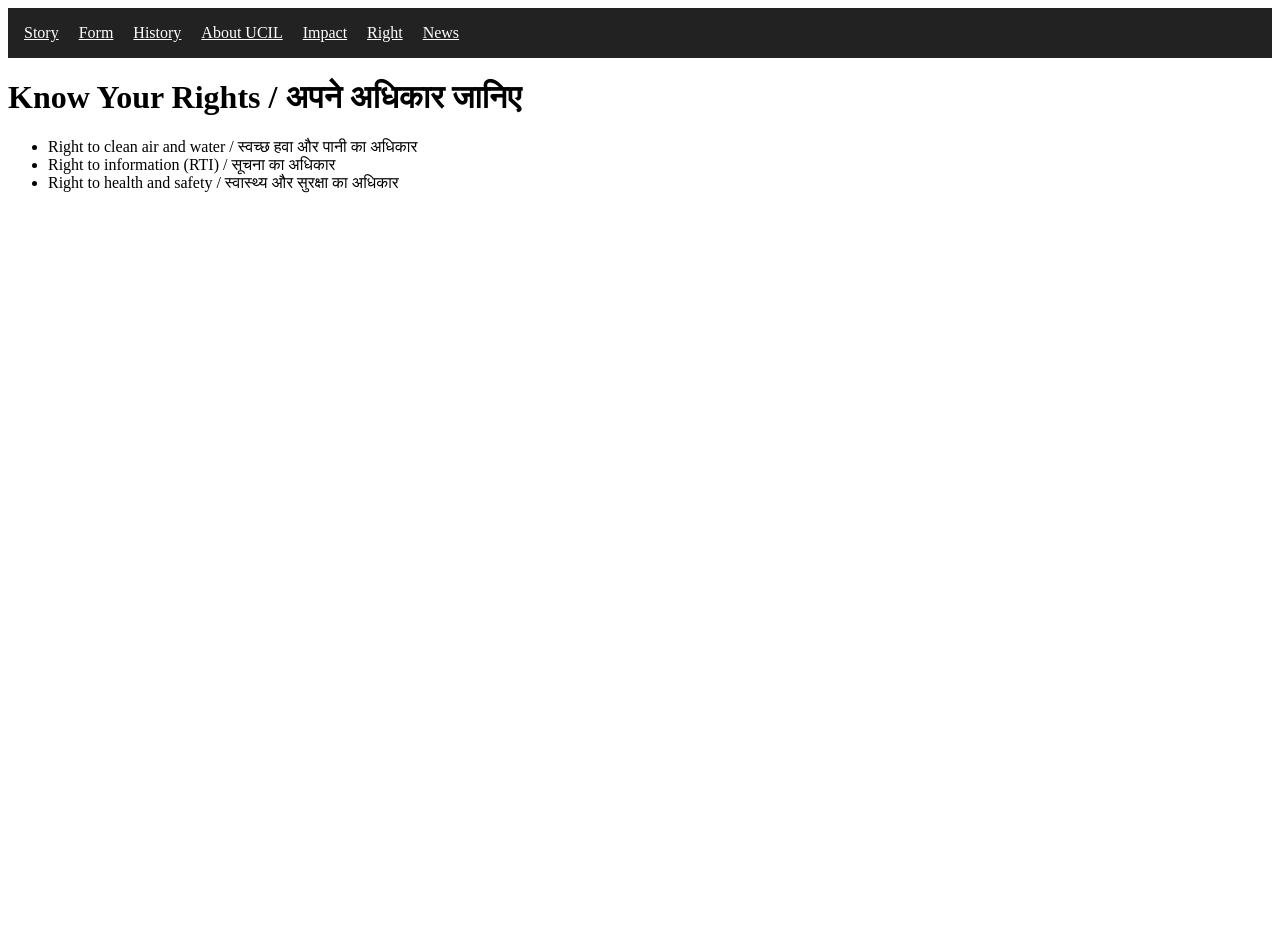
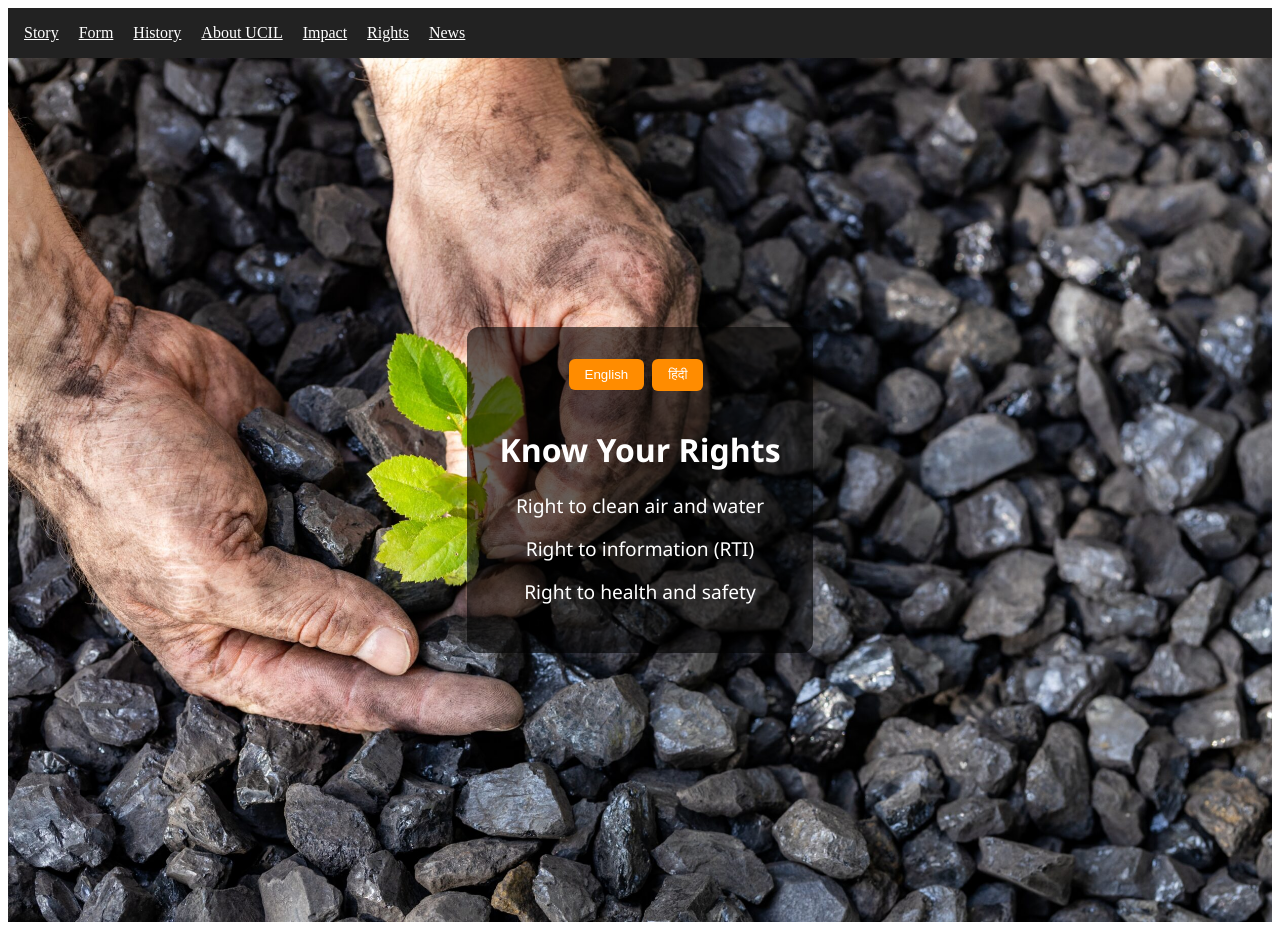
Before and after one commit to kavyamtomriddle/price-of-power-portal, a React (Create React App) app: page /rights in a window 1280 px wide. Before the commit the page ends 800 px from the top, so only its background shows below. Built offline with nearby package versions, Linux system fonts and the light colour scheme.

Commit message:
Update App.js with Story as homepage and smooth scroll

```diff
--- a/src/App.js
+++ b/src/App.js
@@ -1,15 +1,22 @@
-import React, { useState } from 'react';
+import React, { useState, useEffect } from 'react';
 import About from './components/About';
 import Rights from './components/Rights';
 import Impact from './components/Impact';
 import News from './components/News';
-
-import { BrowserRouter as Router, Routes, Route, Link } from 'react-router-dom';
-import GrievanceForm from './components/GrievanceForm.jsx';
-import History from './components/History.jsx';
-
+import GrievanceForm from './components/GrievanceForm';
+import History from './components/History';
 import Story from './components/Story';
 
+import { BrowserRouter as Router, Routes, Route, Link, Navigate, useLocation } from 'react-router-dom';
+
+// Smooth scroll to top on route change
+const ScrollToTop = () => {
+  const { pathname } = useLocation();
+  useEffect(() => {
+    window.scrollTo({ top: 0, behavior: 'smooth' });
+  }, [pathname]);
+  return null;
+};
 
 function App() {
   const [grievances, setGrievances] = useState([]);
@@ -20,29 +27,26 @@ function App() {
 
   return (
     <Router>
+      <ScrollToTop />
       <nav style={{ padding: '1rem', background: '#222', color: '#fff' }}>
-  <Link to="/story" style={{ color: 'white', marginRight: '20px' }}>Story</Link>
-  <Link to="/" style={{ color: 'white', marginRight: '20px' }}>Form</Link>
+        <Link to="/" style={{ color: 'white', marginRight: '20px' }}>Story</Link>
+        <Link to="/form" style={{ color: 'white', marginRight: '20px' }}>Form</Link>
         <Link to="/history" style={{ color: 'white', marginRight: '20px' }}>History</Link>
         <Link to="/about" style={{ color: 'white', marginRight: '20px' }}>About UCIL</Link>
         <Link to="/impact" style={{ color: 'white', marginRight: '20px' }}>Impact</Link>
-  <Link to="/rights" style={{ color: 'white', marginRight: '20px' }}>Right</Link>
-
-  <Link to="/news" style={{ color: 'white', marginRight: '20px' }}>News</Link>
-
-
-
+        <Link to="/rights" style={{ color: 'white', marginRight: '20px' }}>Rights</Link>
+        <Link to="/news" style={{ color: 'white' }}>News</Link>
       </nav>
 
       <Routes>
-   <Route path="/story" element={<Story />} />
-  <Route path="/" element={<GrievanceForm addGrievance={addGrievance} />} />
+        <Route path="/" element={<Story />} />
+        <Route path="/form" element={<GrievanceForm addGrievance={addGrievance} />} />
         <Route path="/history" element={<History grievances={grievances} />} />
         <Route path="/about" element={<About />} />
+        <Route path="/impact" element={<Impact />} />
         <Route path="/rights" element={<Rights />} />
-  <Route path="/impact" element={<Impact />} />
         <Route path="/news" element={<News />} />
-
+        <Route path="*" element={<Navigate to="/" />} />
       </Routes>
     </Router>
   );
--- a/src/components/Impact.jsx
+++ b/src/components/Impact.jsx
@@ -6,34 +6,40 @@ const Impact = () => {
   const content = {
     en: {
       title: 'Environmental Impact',
-      description: `UCIL operations have been linked to radiation exposure, contaminated water sources, and displacement of tribal communities.`,
+      description: `UCIL's operations have raised environmental concerns including radiation exposure, polluted water sources, and displacement of indigenous communities. The long-term ecological impact remains under scrutiny.`,
     },
     hi: {
       title: 'पर्यावरणीय प्रभाव',
-      description: `यूसीआईएल की गतिविधियों को विकिरण जोखिम, प्रदूषित जल स्रोतों और आदिवासी समुदायों के विस्थापन से जोड़ा गया है।`,
+      description: `यूसीआईएल की गतिविधियों ने विकिरण जोखिम, जल स्रोतों के प्रदूषण और आदिवासी समुदायों के विस्थापन जैसे पर्यावरणीय मुद्दों को जन्म दिया है। दीर्घकालिक पारिस्थितिक प्रभाव अभी भी जांच के अधीन हैं।`,
     },
   };
 
-  const containerStyle = {
+  const backgroundStyle = {
+    minHeight: '100vh',
+backgroundImage: 'url("/images/about-bg.jpg")',
+backgroundSize: 'cover',
+backgroundPosition: 'center',
+backgroundRepeat: 'no-repeat',
+    display: 'flex',
+    justifyContent: 'center',
+    alignItems: 'center',
     padding: '2rem',
-    minHeight: '100vh',
-    background: 'linear-gradient(to right, #4b6cb7, #182848)',
+    fontFamily: 'Segoe UI, sans-serif',
     color: '#fff',
-    textAlign: 'center',
-    fontFamily: 'Segoe UI, sans-serif',
   };
 
-  const titleStyle = {
-    fontSize: '2.5rem',
-    marginBottom: '1rem',
-    textShadow: '1px 1px 3px #000',
+  const cardStyle = {
+    background: 'rgba(255, 255, 255, 0.1)',
+    backdropFilter: 'blur(10px)',
+    borderRadius: '12px',
+    padding: '2rem',
+    maxWidth: '800px',
+    textAlign: 'center',
+    boxShadow: '0 4px 20px rgba(0, 0, 0, 0.3)',
   };
 
-  const paraStyle = {
-    fontSize: '1.2rem',
-    maxWidth: '800px',
-    margin: '0 auto',
-    lineHeight: '1.6',
+  const buttonContainer = {
+    marginBottom: '1.5rem',
   };
 
   const langButtonStyle = {
@@ -43,13 +49,26 @@ const Impact = () => {
     border: 'none',
     fontWeight: 'bold',
     cursor: 'pointer',
-    backgroundColor: '#f0f0f0',
+    backgroundColor: '#fff',
     color: '#222',
   };
 
+  const titleStyle = {
+    fontSize: '2rem',
+    marginBottom: '1rem',
+    color: '#ffeb3b',
+    textShadow: '1px 1px 3px #000',
+  };
+
+  const descStyle = {
+    fontSize: '1.2rem',
+    lineHeight: '1.6',
+  };
+
   return (
-    <div style={containerStyle}>
-      <div>
+    <div style={backgroundStyle}>
+      <div style={cardStyle}>
+        <div style={buttonContainer}>
           <button
             onClick={() => setLang('en')}
             disabled={lang === 'en'}
@@ -66,7 +85,8 @@ const Impact = () => {
           </button>
         </div>
         <h1 style={titleStyle}>{content[lang].title}</h1>
-      <p style={paraStyle}>{content[lang].description}</p>
+        <p style={descStyle}>{content[lang].description}</p>
+      </div>
     </div>
   );
 };
--- a/src/components/News.jsx
+++ b/src/components/News.jsx
@@ -2,6 +2,7 @@ import React, { useState } from 'react';
 
 const News = () => {
   const [lang, setLang] = useState('en');
+
   const newsItems = {
     en: [
       { id: 1, title: 'UCIL Expands Safety Measures', date: '2025-05-01' },
@@ -13,26 +14,57 @@ const News = () => {
     ],
   };
 
+  const backgroundStyle = {
+    minHeight: '100vh',
+    backgroundImage: 'url("/images/about-bg.jpg")',
+    backgroundSize: 'cover',
+    backgroundPosition: 'center',
+    backgroundRepeat: 'no-repeat',
+    display: 'flex',
+    justifyContent: 'center',
+    alignItems: 'center',
+    padding: '2rem',
+    fontFamily: 'Segoe UI, sans-serif',
+    color: '#fff',
+  };
+
+  const cardStyle = {
+    backgroundColor: 'rgba(0, 0, 0, 0.6)',
+    padding: '2rem',
+    borderRadius: '12px',
+    maxWidth: '700px',
+    textAlign: 'center',
+  };
+
+  const buttonStyle = {
+    marginBottom: '1rem',
+    padding: '0.5rem 1rem',
+    background: '#ff8c00',
+    color: 'white',
+    border: 'none',
+    borderRadius: '6px',
+    cursor: 'pointer',
+    marginRight: '0.5rem',
+  };
+
   return (
-    <div className="info-container">
-      <LangToggle lang={lang} setLang={setLang} />
+    <div style={backgroundStyle}>
+      <div style={cardStyle}>
+        <div>
+          <button onClick={() => setLang('en')} disabled={lang === 'en'} style={buttonStyle}>English</button>
+          <button onClick={() => setLang('hi')} disabled={lang === 'hi'} style={buttonStyle}>हिंदी</button>
+        </div>
         <h1>{lang === 'en' ? 'News' : 'समाचार'}</h1>
-      <ul>
+        <ul style={{ listStyle: 'none', padding: 0 }}>
           {newsItems[lang].map((item) => (
-          <li key={item.id}>
+            <li key={item.id} style={{ margin: '1rem 0', fontSize: '1.2rem' }}>
               <strong>{item.title}</strong> — <em>{item.date}</em>
             </li>
           ))}
         </ul>
       </div>
+    </div>
   );
 };
 
-const LangToggle = ({ lang, setLang }) => (
-  <div className="lang-toggle">
-    <button onClick={() => setLang('en')} disabled={lang === 'en'}>English</button>
-    <button onClick={() => setLang('hi')} disabled={lang === 'hi'}>हिंदी</button>
-  </div>
-);
-
 export default News;
--- a/src/components/Rights.jsx
+++ b/src/components/Rights.jsx
@@ -1,20 +1,76 @@
-import React from 'react';
+import React, { useState } from 'react';
 
-const Rights = () => (
-  <div className="container">
-    <h1>Know Your Rights / अपने अधिकार जानिए</h1>
-    <ul>
-      <li>
-        Right to clean air and water / स्वच्छ हवा और पानी का अधिकार
-      </li>
-      <li>
-        Right to information (RTI) / सूचना का अधिकार
-      </li>
-      <li>
-        Right to health and safety / स्वास्थ्य और सुरक्षा का अधिकार
-      </li>
-    </ul>
-  </div>
-);
+const Rights = () => {
+  const [lang, setLang] = useState('en');
+
+  const content = {
+    en: {
+      title: 'Know Your Rights',
+      rights: [
+        'Right to clean air and water',
+        'Right to information (RTI)',
+        'Right to health and safety',
+      ],
+    },
+    hi: {
+      title: 'अपने अधिकार जानिए',
+      rights: [
+        'स्वच्छ हवा और पानी का अधिकार',
+        'सूचना का अधिकार',
+        'स्वास्थ्य और सुरक्षा का अधिकार',
+      ],
+    },
+  };
+
+  const backgroundStyle = {
+    minHeight: '100vh',
+    backgroundImage: 'url("/images/about-bg.jpg")',
+    backgroundSize: 'cover',
+    backgroundPosition: 'center',
+    backgroundRepeat: 'no-repeat',
+    display: 'flex',
+    justifyContent: 'center',
+    alignItems: 'center',
+    padding: '2rem',
+    fontFamily: 'Segoe UI, sans-serif',
+    color: '#fff',
+  };
+
+  const cardStyle = {
+    backgroundColor: 'rgba(0, 0, 0, 0.6)',
+    padding: '2rem',
+    borderRadius: '12px',
+    maxWidth: '700px',
+    textAlign: 'center',
+  };
+
+  const buttonStyle = {
+    marginBottom: '1rem',
+    padding: '0.5rem 1rem',
+    background: '#ff8c00',
+    color: 'white',
+    border: 'none',
+    borderRadius: '6px',
+    cursor: 'pointer',
+    marginRight: '0.5rem',
+  };
+
+  return (
+    <div style={backgroundStyle}>
+      <div style={cardStyle}>
+        <div>
+          <button onClick={() => setLang('en')} disabled={lang === 'en'} style={buttonStyle}>English</button>
+          <button onClick={() => setLang('hi')} disabled={lang === 'hi'} style={buttonStyle}>हिंदी</button>
+        </div>
+        <h1>{content[lang].title}</h1>
+        <ul style={{ listStyle: 'none', padding: 0 }}>
+          {content[lang].rights.map((item, index) => (
+            <li key={index} style={{ margin: '1rem 0', fontSize: '1.2rem' }}>{item}</li>
+          ))}
+        </ul>
+      </div>
+    </div>
+  );
+};
 
 export default Rights;
```
Also changed, not shown: public/images/About-bg.jpg. Lines whose indentation alone changed are shown as unchanged.
